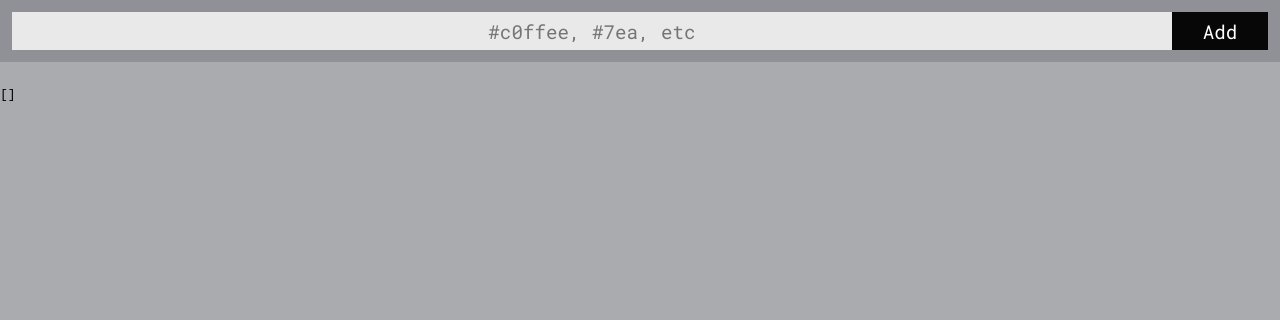
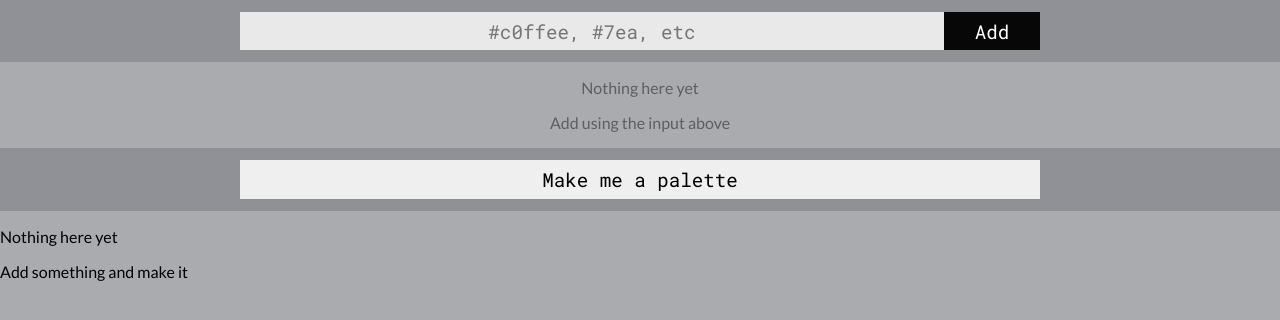
Before and after one commit to tchaflich/sienna, a React app: page / in a window 1280 px wide. Shown: the top 320 px of the page. Built offline with nearby package versions, Linux system fonts and the light colour scheme.

Commit message:
feature: generator component

```diff
--- a/src/js/components/Adder.js
+++ b/src/js/components/Adder.js
@@ -84,6 +84,7 @@ class Adder extends Component {
 
 		return (
 			<div className="Adder">
+				<div className="width-container">
 					<input
 						type="text"
 						placeholder="#c0ffee, #7ea, etc"
@@ -99,6 +100,7 @@ class Adder extends Component {
 						onClick={this.handleButtonClick}
 					>Add</button>
 				</div>
+			</div>
 		);
 	}
 }
--- a/src/js/components/App.js
+++ b/src/js/components/App.js
@@ -4,6 +4,7 @@ import Adder from './Adder.js';
 import Palette from './Palette.js';
 import Seeds from './Seeds.js';
 import Color from './../Color.js'
+import Generator from './Generator.js';
 
 // todo: import CSS
 
@@ -20,10 +21,12 @@ class App extends Component {
 
 		this.state = {
 			'colors': [],
+			'palette': [],
 		};
 
 		this.addColor = this.addColor.bind(this);
 		this.removeColor = this.removeColor.bind(this);
+		this.generatePalette = this.generatePalette.bind(this);
 	}
 
 	/**
@@ -91,6 +94,17 @@ class App extends Component {
 	}
 
 
+	generatePalette() {
+		const colors = this.state.colors.slice();
+		const palette = colors.slice();
+
+		this.setState({
+			'colors': colors,
+			'palette': palette,
+		});
+	}
+
+
 	render () {
 		return (
 			<div className='App'>
@@ -105,8 +119,13 @@ class App extends Component {
 					onRemove={(color) => this.removeColor(color)}
 				/>
 
+				<Generator
+					onClick={() => this.generatePalette()}
+					hasPalette={this.state.palette.length > 0}
+				/>
+
 				<Palette
-					colors={this.state.colors}
+					colors={this.state.palette}
 				/>
 			</div>
 		);
--- /dev/null
+++ b/src/js/components/Generator.js
@@ -0,0 +1,41 @@
+import React, { Component } from 'react';
+
+class Generator extends Component {
+
+
+	/**
+	 * Has the button for making the palette
+	 *
+	 * @param {object} props
+	 * @param {Function} props.onClick
+	 */
+	constructor(props) {
+		super(props);
+
+		this.handleButtonClick = this.handleButtonClick.bind(this);
+	}
+
+	handleButtonClick() {
+		this.props.onClick();
+	}
+
+	//
+
+	render () {
+		const innerText = (
+			this.props.hasPalette ?
+				'Another!' :
+				'Make me a palette'
+		);
+
+		return (
+			<div className="Generator">
+				<button
+					onClick={this.handleButtonClick}
+				>{innerText}</button>
+			</div>
+		);
+	}
+}
+
+export default Generator;
--- a/src/js/components/Palette.js
+++ b/src/js/components/Palette.js
@@ -1,4 +1,6 @@
 import React, { Component } from 'react';
+
+import Chip from './Chip.js';
 
 class Palette extends Component {
 
@@ -7,14 +9,32 @@ class Palette extends Component {
 		super(props);
 	}
 
+
+	renderColor (color) {
+		return <Chip
+			key={color.getHexString()}
+			color={color}
+		/>
+	}
+
+
 	render () {
+		if (!this.props.colors.length) {
+			return (
+				<div className="Palette">
+					<p>Nothing here yet</p>
+					<p>Add something and make it</p>
+				</div>
+			)
+		}
+
+		const listItems = this.props.colors.map((color) => {
+			return this.renderColor(color);
+		});
+
 		return (
-			<div className="Palette">
-
-				<pre>
-					{JSON.stringify(this.props.colors, null, 2)}
-				</pre>
-
+			<div className="Palette chip-grid">
+				{listItems}
 			</div>
 		);
 	}
--- a/src/js/components/Seeds.js
+++ b/src/js/components/Seeds.js
@@ -22,6 +22,15 @@ class Seeds extends Component {
 	}
 
 	render () {
+		if (!this.props.colors.length) {
+			return (
+				<div className="Seeds">
+					<p>Nothing here yet</p>
+					<p>Add using the input above</p>
+				</div>
+			)
+		}
+
 		const listItems = this.props.colors.map((color) => {
 			return this.renderColor(color);
 		});
--- a/src/scss/_app.scss
+++ b/src/scss/_app.scss
@@ -3,6 +3,7 @@
 // https://css-tricks.com/box-sizing/
 html {
 	box-sizing: border-box;
+	font-size: 16px;
 }
 *, *:before, *:after {
 	box-sizing: inherit;
@@ -13,12 +14,21 @@ body {
 	font-family: $font-stack-sans;
 }
 
+@media only screen and (max-width: 600px) {
+	html {
+		font-size: 14px;
+	}
+}
+
 html, body, #background {
 	height: 100%;
 	// todo font later
 }
 
+$background-color: #AAABAF;
+$input-max-width: 800px;
+
 #root {
 	min-height: 100%;
-	background-color: #AAABAF;
+	background-color: $background-color;
 }
--- a/src/scss/_button.scss
+++ b/src/scss/_button.scss
@@ -2,6 +2,15 @@
 
 button {
 	border: 0;
+
+	height: 2.4rem;
+	font-family: $font-stack-mono;
+	vertical-align: middle;
+	font-size: 1.2rem;
+
+	transition: all 300ms ease-in-out;
+
+	cursor: pointer;
 
 	&.dark {
 		background-color: rgba(255, 255, 255, 0.95);
--- a/src/scss/components/_Adder.scss
+++ b/src/scss/components/_Adder.scss
@@ -3,18 +3,28 @@
 
 	padding: 12px;
 
-	display: flex;
-	justify-content: flex-end;
-
 	transition: all 300ms ease-in-out;
 
 	margin-bottom: 12px;
 
-	background-color: darken(#AAABAF, 10);
+	background-color: darken($background-color, 10);
+
+	& > .width-container {
+		display: flex;
+		justify-content: flex-end;
+		width: 100%;
+		max-width: $input-max-width;
+		margin: 0 auto;
+	}
 
 	& input {
 		flex: 1;
 		text-align: center;
+
+		height: 2.4rem;
+		font-family: $font-stack-mono;
+		vertical-align: middle;
+		font-size: 1.2rem;
 	}
 
 	& button {
@@ -22,11 +32,4 @@
 		max-width: 25%;
 	}
 
-	& input, & button {
-		height: 2.4rem;
-		font-family: $font-stack-mono;
-		vertical-align: middle;
-		font-size: 1.2rem;
-	}
-
 }
--- a/src/scss/components/_Chip.scss
+++ b/src/scss/components/_Chip.scss
@@ -4,6 +4,8 @@
 	border-radius: 4px;
 	overflow: hidden;
 	font-size: 1rem;
+
+	text-align: left;
 
 	box-shadow:
 		0 0 2px rgba(0, 0, 0, 0.16),
@@ -27,6 +29,7 @@
 		font-size: 0.8rem;
 	}
 	& .bottom .description {
+		color: darken($background-color, 30);
 		font-size: 1rem;
 		line-height: 1.4rem;
 	}
--- /dev/null
+++ b/src/scss/components/_Generator.scss
@@ -0,0 +1,33 @@
+
+.Generator {
+
+	padding: 12px;
+
+	transition: all 300ms ease-in-out;
+
+	margin-bottom: 12px;
+	margin-top: 12px;
+
+	text-align: center;
+
+	background-color: darken($background-color, 10);
+
+	& button {
+		width: 100%;
+		max-width: $input-max-width;
+
+		&:hover {
+			background-image: linear-gradient(
+				75deg,
+				rgba(255, 0, 0, 0.3),
+				rgba(255, 128, 0, 0.3),
+				rgba(255, 255, 0, 0.3),
+				rgba(0, 255, 0, 0.3),
+				rgba(0, 0, 255, 0.3),
+				rgba(128, 0, 255, 0.3),
+				rgba(255, 0, 255, 0.3)
+			);
+		}
+	}
+
+}
--- a/src/scss/components/_Seeds.scss
+++ b/src/scss/components/_Seeds.scss
@@ -0,0 +1,5 @@
+
+.Seeds {
+	text-align: center;
+	color: darken($background-color, 30);
+}
--- a/src/scss/index.scss
+++ b/src/scss/index.scss
@@ -25,3 +25,4 @@ The twitter meme doesn't work in monospace :(
 @import "components/_Chip";
 @import "components/_Seeds";
 @import "components/_Adder";
+@import "components/_Generator";
```
Lines whose indentation alone changed are shown as unchanged.
